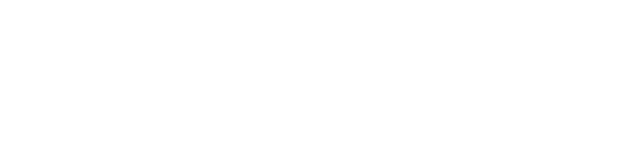
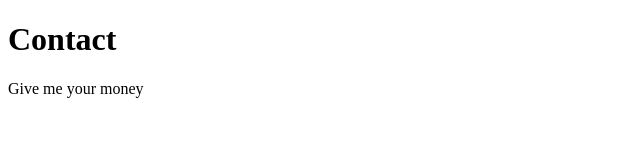
Before and after one commit to arcanom/git-test2, a plain HTML site: page contact.html in a window 1280 px wide. Shown: the whole page, without its empty margins (0-640 px from the left). Drawn offline with Linux system fonts and the light colour scheme.

Commit message:
Ajour d'un titre et d'un paragraphe

```diff
--- a/contact.html
+++ b/contact.html
@@ -7,6 +7,7 @@
     <title>Document</title>
 </head>
 <body>
-
+  <h1> Contact </h1>
+  <p> Give me your money </p>
 </body>
 </html>
```
